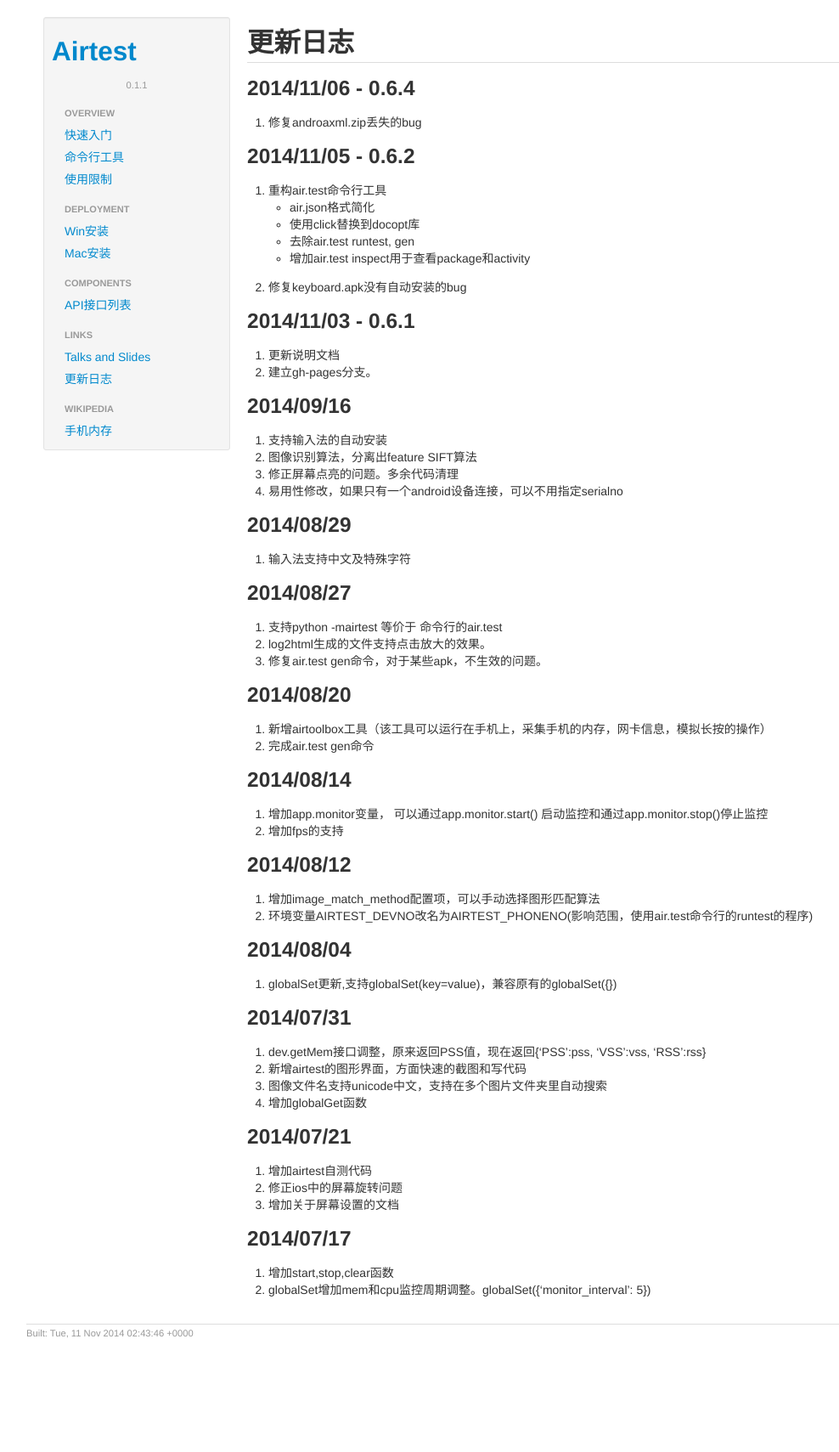
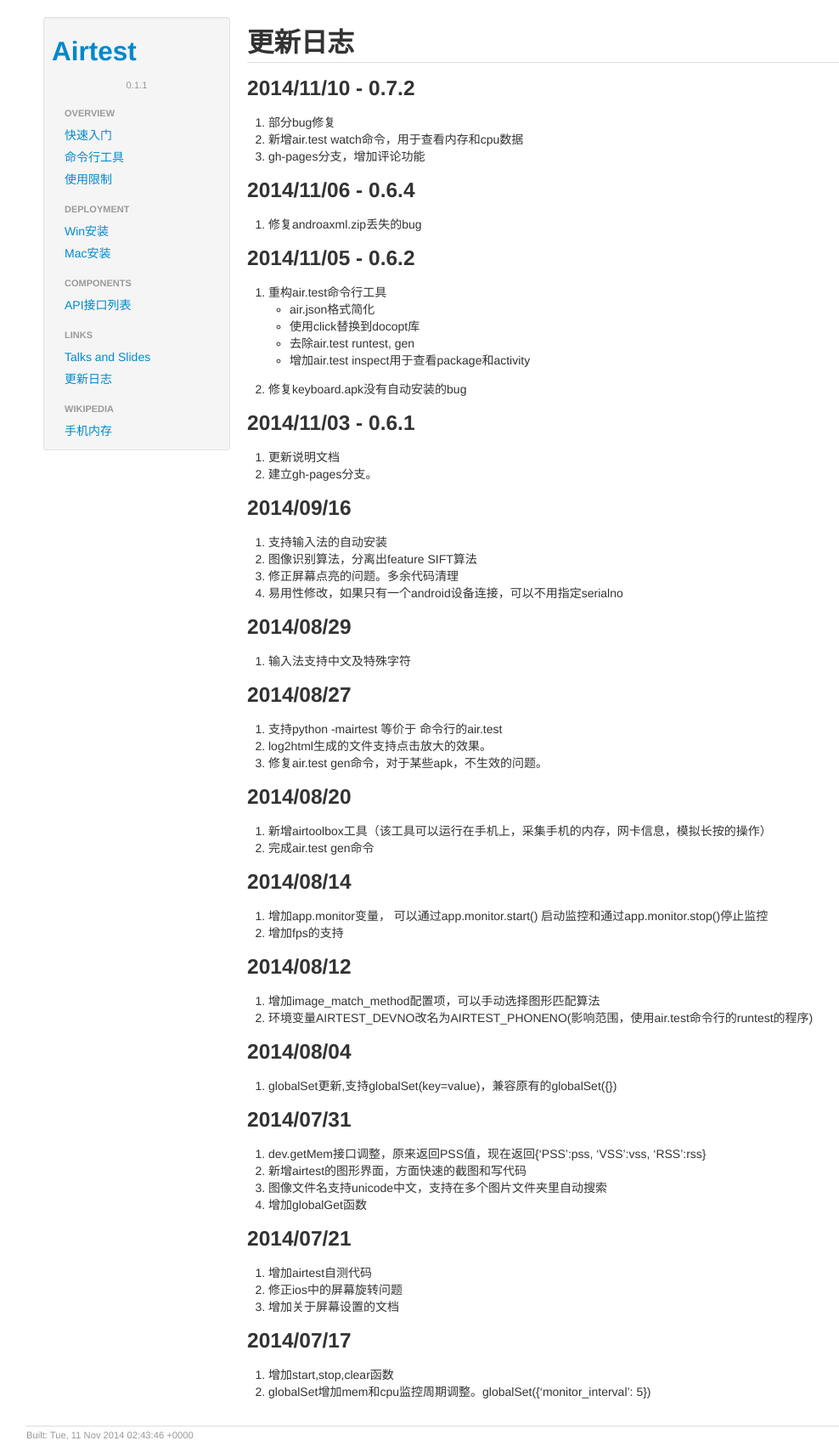
Before and after one commit to NetEase/airtest, a Jekyll site: the page built from _posts/2014-10-31-changelog.md, in a window 1280 px wide. Shown: the whole page at 85% size, without its empty margins (119-1107 px from the left). Built offline with Jekyll 4.4.1, drawn with Linux system fonts in a browser that asks for light colours; comment, search, counter and statistics services are not loaded; before the commit the page ends 1589 px from its top, so only the background shows below that.

Commit message:
update changelog

```diff
--- a/_posts/2014-10-31-changelog.md
+++ b/_posts/2014-10-31-changelog.md
@@ -4,6 +4,11 @@
 category: links
 permalink: /changelog.html
 ---
+### 2014/11/10 - 0.7.2
+1. 部分bug修复
+2. 新增air.test watch命令，用于查看内存和cpu数据
+3. gh-pages分支，增加评论功能
+
 ### 2014/11/06 - 0.6.4
 1. 修复androaxml.zip丢失的bug
 
```
